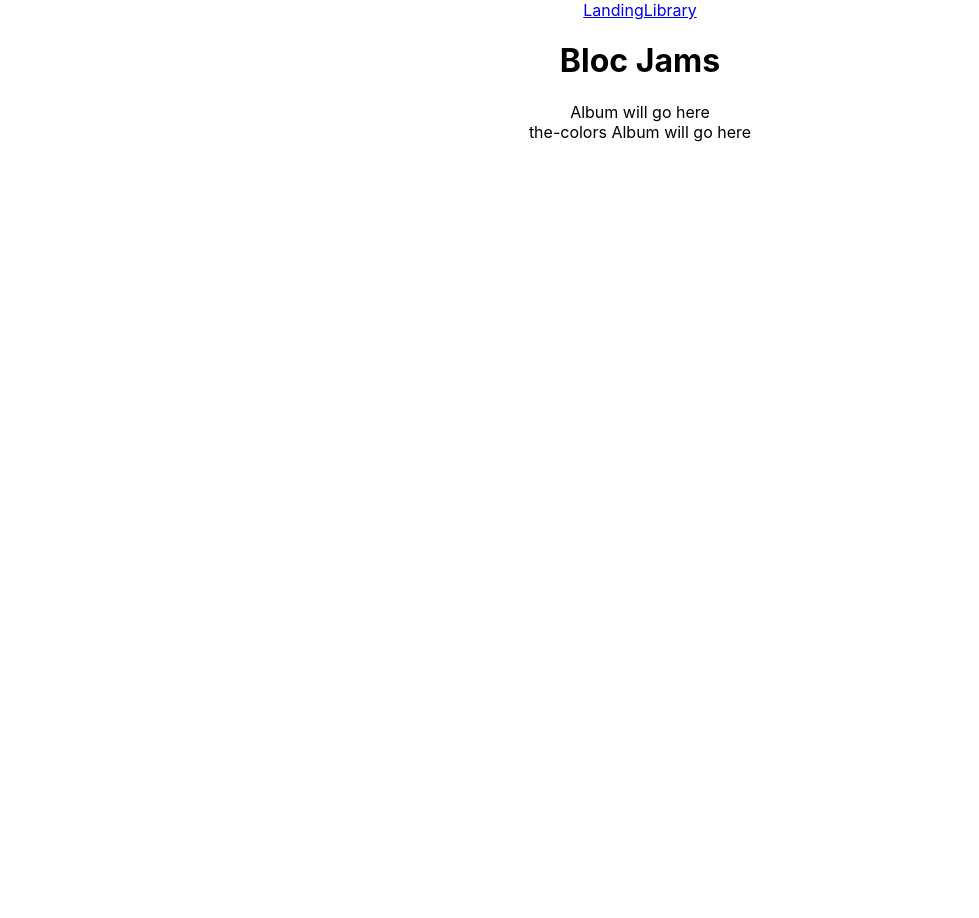
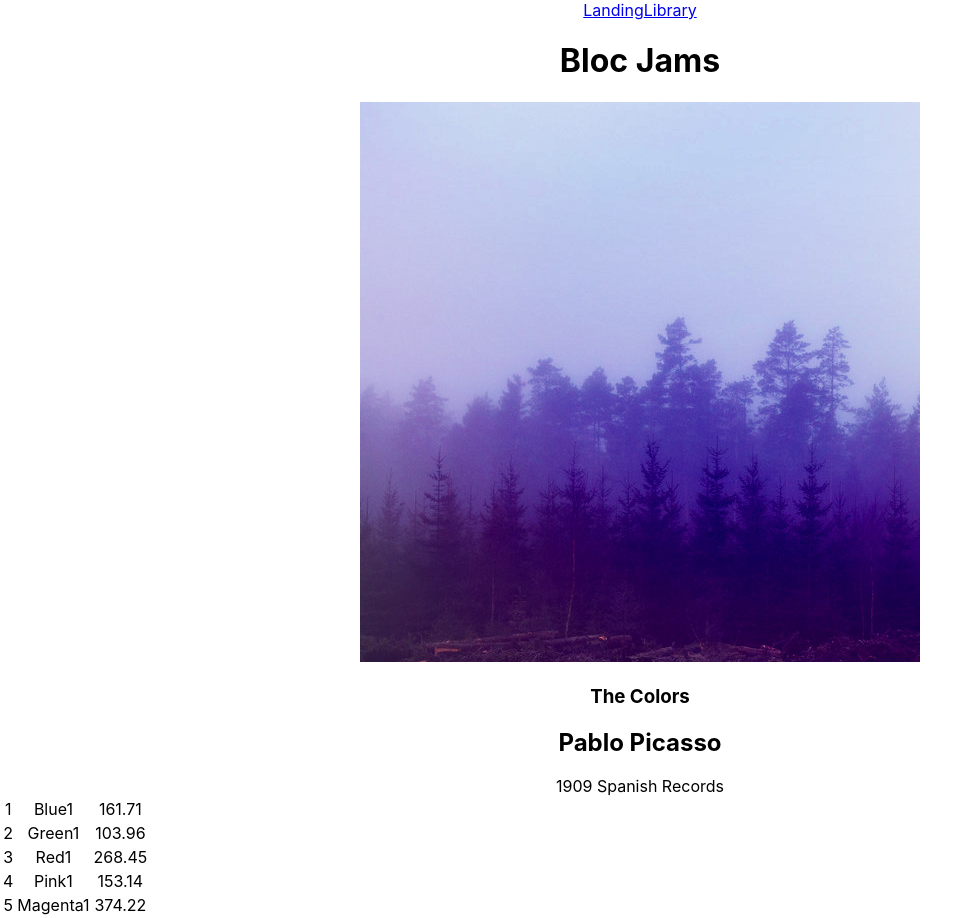
Before and after one commit to NQN6-5/bloc-jams-react, a React (Create React App) app: page /album/the-colors in a window 1280 px wide. Shown: the whole page, without its empty margins (0-979 px from the left). Before the commit the page ends 800 px from the top, so only its background shows below. Built offline with nearby package versions, Linux system fonts and the light colour scheme.

Commit message:
assignment compalbum1

```diff
--- a/src/App.js
+++ b/src/App.js
@@ -20,7 +20,6 @@
          <main>
            <Route exact path="/" component={Landing} />
            <Route path="/library" component={Library} />
-           <Route path="/Album" component={Album} />
            <Route path="/album/:slug" component={Album} />
          </main>
       </div>
--- a/src/components/Album.js
+++ b/src/components/Album.js
@@ -1,11 +1,51 @@
 import React, { Component } from 'react';
+import albumData from './../data/albums';
+
+
 
 class Album extends Component {
-  render() {
+    constructor(props) {
+        super(props);
+
+
+        const album = albumData.find( album => {
+            return album.slug === this.props.match.params.slug
+        });
+
+        this.state = {
+            album: album
+        };
+    }
+
+    render() {
     return (
-      <section className="album">
-        {this.props.match.params.slug} Album will go here
-      </section>
+            <section className="album">
+
+            <section id="album-info">
+                <img id="album-cover-art" src={this.state.album.albumCover} alt={this.state.album.title}/>
+                <div className="album-details">
+                    <h1 id="album-title">{this.state.album.title}</h1>
+                    <h2 className="artist">{this.state.album.artist}</h2>
+                    <div id="release-info">{this.state.album.releaseInfo}</div>
+                </div>
+            </section>
+                <table id="song-list">
+                    <colgroup>
+                        <col id="song-number-column" />
+                        <col id="song-title-column" />
+                        <col id="song-duration-column" />
+                    </colgroup>
+                    <tbody>
+                    {this.state.album.songs.map( (song, index) =>
+                        <tr >
+                            <td>{index+1}</td>
+                            <td >{song.title}</td>
+                            <td >{song.duration}</td>
+                        </tr>
+                    )}
+                    </tbody>
+                </table>
+        </section>
     );
   }
 }
--- a/src/components/Landing.js
+++ b/src/components/Landing.js
@@ -19,6 +19,7 @@
     </div>
   </section>
   </section>
+
 );
 
 export default Landing;
--- a/src/data/albums.js
+++ b/src/data/albums.js
@@ -5,11 +5,11 @@
   albumCover: '/assets/images/album_covers/01.jpg',
   slug: 'the-colors',
   songs: [
-      { title: 'Blue', duration: '161.71', audioSrc: '/assets/music/blue.mp3' },
-      { title: 'Green', duration: '103.96', audioSrc: '/assets/music/green.mp3' },
-      { title: 'Red', duration: '268.45', audioSrc: '/assets/music/red.mp3' },
-      { title: 'Pink', duration: '153.14', audioSrc: '/assets/music/pink.mp3' },
-      { title: 'Magenta', duration: '374.22', audioSrc: '/assets/music/magenta.mp3' }
+      { title: 'Blue1', duration: '161.71', audioSrc: '/assets/music/blue.mp3' },
+      { title: 'Green1', duration: '103.96', audioSrc: '/assets/music/green.mp3' },
+      { title: 'Red1', duration: '268.45', audioSrc: '/assets/music/red.mp3' },
+      { title: 'Pink1', duration: '153.14', audioSrc: '/assets/music/pink.mp3' },
+      { title: 'Magenta1', duration: '374.22', audioSrc: '/assets/music/magenta.mp3' }
   ]
 }, {
     title: 'The Telephone',
@@ -18,10 +18,10 @@
     albumCover: '/assets/images/album_covers/02.jpg',
     slug: 'the-telephone',
     songs: [
-      { title: 'Blue', duration: '161.71', audioSrc: '/assets/music/blue.mp3' },
-      { title: 'Green', duration: '103.96', audioSrc: '/assets/music/green.mp3' },
-      { title: 'Red', duration: '268.45', audioSrc: '/assets/music/red.mp3' },
-      { title: 'Pink', duration: '153.14', audioSrc: '/assets/music/pink.mp3' },
-      { title: 'Magenta', duration: '374.22', audioSrc: '/assets/music/magenta.mp3' }
+      { title: 'Blue2', duration: '161.71', audioSrc: '/assets/music/blue.mp3' },
+      { title: 'Green2', duration: '103.96', audioSrc: '/assets/music/green.mp3' },
+      { title: 'Red2', duration: '268.45', audioSrc: '/assets/music/red.mp3' },
+      { title: 'Pink2', duration: '153.14', audioSrc: '/assets/music/pink.mp3' },
+      { title: 'Magenta2', duration: '374.22', audioSrc: '/assets/music/magenta.mp3' }
     ]
 }];
```
